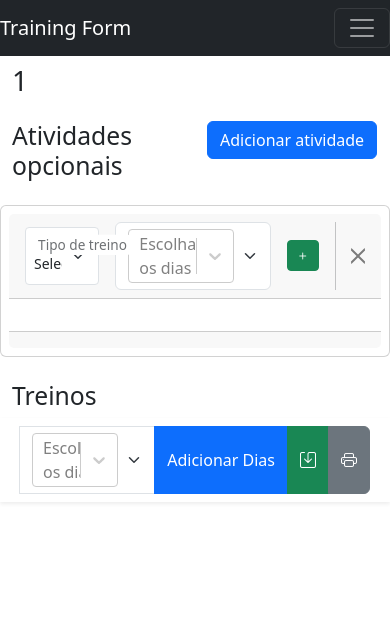
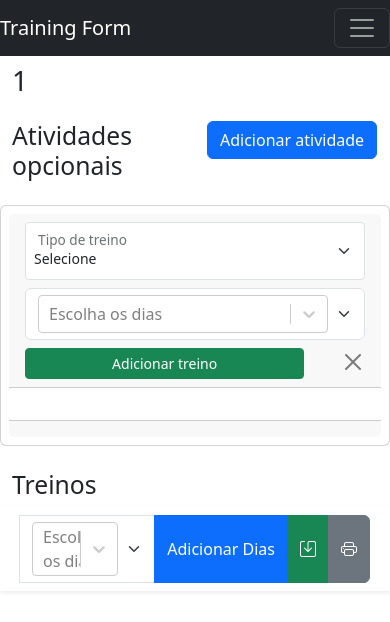
Before and after one commit to AndreEzias/training-form, a Next.js app: page /workout/1 in a window 390 px wide. Both pictures are taken after a click on the button "Adicionar atividade". Shown: the top 622 px of the page. Built offline with nearby package versions, Linux system fonts and the light colour scheme.

Commit message:
Refac de botões de adicionar treino versão mobile

```diff
--- a/src/components/WorkoutForm.tsx
+++ b/src/components/WorkoutForm.tsx
@@ -35,11 +35,11 @@ const WorkoutForm: React.FC<WorkoutFormProps> = ({ workoutData, workoutNameProp
     const dayOptions = [
         { value: "Domingo", label: "Domingo" },
         { value: "Segunda-feira", label: "Segunda-feira" },
-        { value: "Terça-feira", label: "Terça-feira" },
+        { value: "TerÃ§a-feira", label: "TerÃ§a-feira" },
         { value: "Quarta-feira", label: "Quarta-feira" },
         { value: "Quinta-feira", label: "Quinta-feira" },
         { value: "Sexta-feira", label: "Sexta-feira" },
-        { value: "Sábado", label: "Sábado" },
+        { value: "SÃ¡bado", label: "SÃ¡bado" },
     ];
 
     useEffect(() => {
@@ -212,7 +212,7 @@ const WorkoutForm: React.FC<WorkoutFormProps> = ({ workoutData, workoutNameProp
 
         if (savedWorkouts[workoutName]) {
             const confirmOverwrite = window.confirm(
-                "Já existe uma ficha com esse nome. Deseja sobrescrevê-la?"
+                "JÃ¡ existe uma ficha com esse nome. Deseja sobrescrevÃª-la?"
             );
             if (!confirmOverwrite) {
                 return;
@@ -257,7 +257,8 @@ const WorkoutForm: React.FC<WorkoutFormProps> = ({ workoutData, workoutNameProp
                 {workoutOptionsState.map((option, index) => (
                     <Card key={index} className="p-2 mb-2">
                         <Card.Header>
-                            <Stack direction="horizontal" gap={3}>
+                            <Row className="align-items-center gy-2">
+                                <Col xs={12} lg={3}>
                                     <FloatingLabel label="Tipo de treino">
                                         <Form.Select
                                             value={option.tipoTreino}
@@ -273,6 +274,8 @@ const WorkoutForm: React.FC<WorkoutFormProps> = ({ workoutData, workoutNameProp
                                             <option value="pre-ativacao">Pré-ativação</option>
                                         </Form.Select>
                                     </FloatingLabel>
+                                </Col>
+                                <Col xs={12} lg={6}>
                                     <Select
                                         isMulti
                                         options={dayOptions}
@@ -281,15 +284,16 @@ const WorkoutForm: React.FC<WorkoutFormProps> = ({ workoutData, workoutNameProp
                                         placeholder="Escolha os dias"
                                         className="form-select"
                                     />
-                                <Button size='sm' variant="success" onClick={() => addOptionWorkout(option.id)}>
-
-                                    <span className='d-none d-md-block'>Adicionar treino</span>
-                                    <i className="bi bi-plus d-md-none"></i>
-
+                                </Col>
+                                <Col xs={10} sm={9} lg={2}>
+                                    <Button className="w-100" size='sm' variant="success" onClick={() => addOptionWorkout(option.id)}>
+                                        <span>Adicionar treino</span>
                                     </Button>
-                                <div className="vr" />
-                                <CloseButton className="ms-auto" onClick={() => removeOption(index)} />
-                            </Stack>
+                                </Col>
+                                <Col xs={2} sm={3} lg={1} className="text-end">
+                                    <CloseButton onClick={() => removeOption(index)} />
+                                </Col>
+                            </Row>
                         </Card.Header>
                         <Card.Body>
                             <Row id={uuid()} >
@@ -307,8 +311,16 @@ const WorkoutForm: React.FC<WorkoutFormProps> = ({ workoutData, workoutNameProp
                             </Row>
                         </Card.Body>
                         <Card.Footer>
-                            {option.workouts.length > 0 && (
-                                <Button size='sm' variant="success" onClick={() => addOptionWorkout(option.id)}>Adicionar Treino</Button>
+                            {option.workouts.length > 1 && (
+                                <Row className='justify-content-end'>
+                                    <Col
+                                        xs={12} sm={12} md={12} lg={2}
+                                        className="d-flex justify-content-end">
+                                        <Button className="w-100" size='sm' variant="success" onClick={() => addOptionWorkout(option.id)}>
+                                            <span>Adicionar treino</span>
+                                        </Button>
+                                    </Col>
+                                </Row>
                             )}
                         </Card.Footer>
                     </Card>
@@ -316,7 +328,7 @@ const WorkoutForm: React.FC<WorkoutFormProps> = ({ workoutData, workoutNameProp
 
                 {workoutOptionsState.length === 0 && (
                     <div className="alert alert-info" role="alert">
-                        Nenhuma atividade opcional adicionada. Clique no botão "Adicionar atividade" para incluir uma.
+                        Nenhuma atividade opcional adicionada. Clique no botÃ£o "Adicionar atividade" para incluir uma.
                     </div>
                 )}
             </Row>
```
Lines whose indentation alone changed are shown as unchanged.
